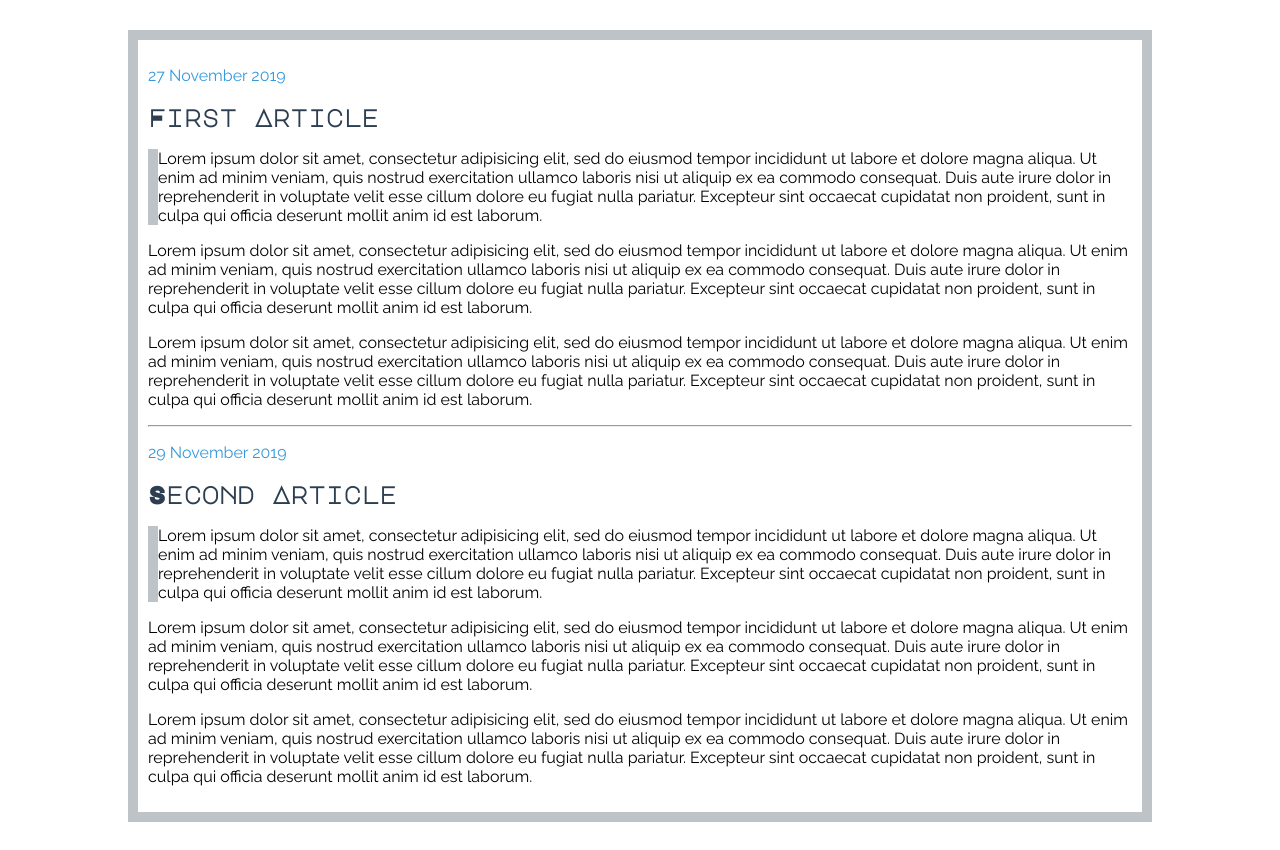
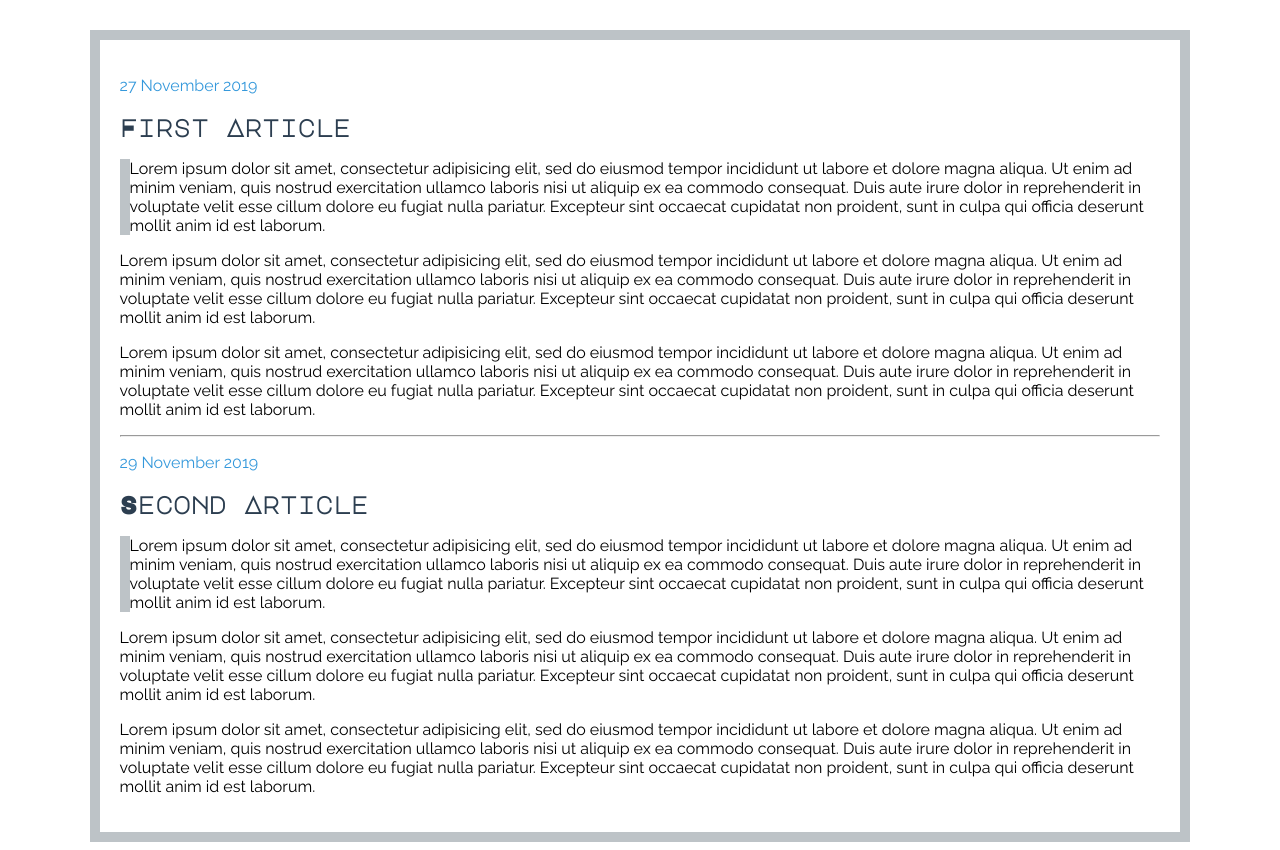
Before and after one commit to rafi03/web-exercise, a plain HTML site: page Blog/index.html in a window 1280 px wide. Drawn offline with Linux system fonts and the light colour scheme.

Commit message:
Update style.css
Changed little style

```diff
--- a/Blog/style.css
+++ b/Blog/style.css
@@ -1,8 +1,8 @@
 body{
-	margin-left: 10%;
-	margin-right: 10%;
+	margin-left: 7%;
+	margin-right: 7%;
 	margin-top: 30px;
-	padding: 10px;
+	padding: 20px;
 	border: 10px solid #bdc3c7;
 	font-family: 'Major Mono Display', monospace;
 }
```
